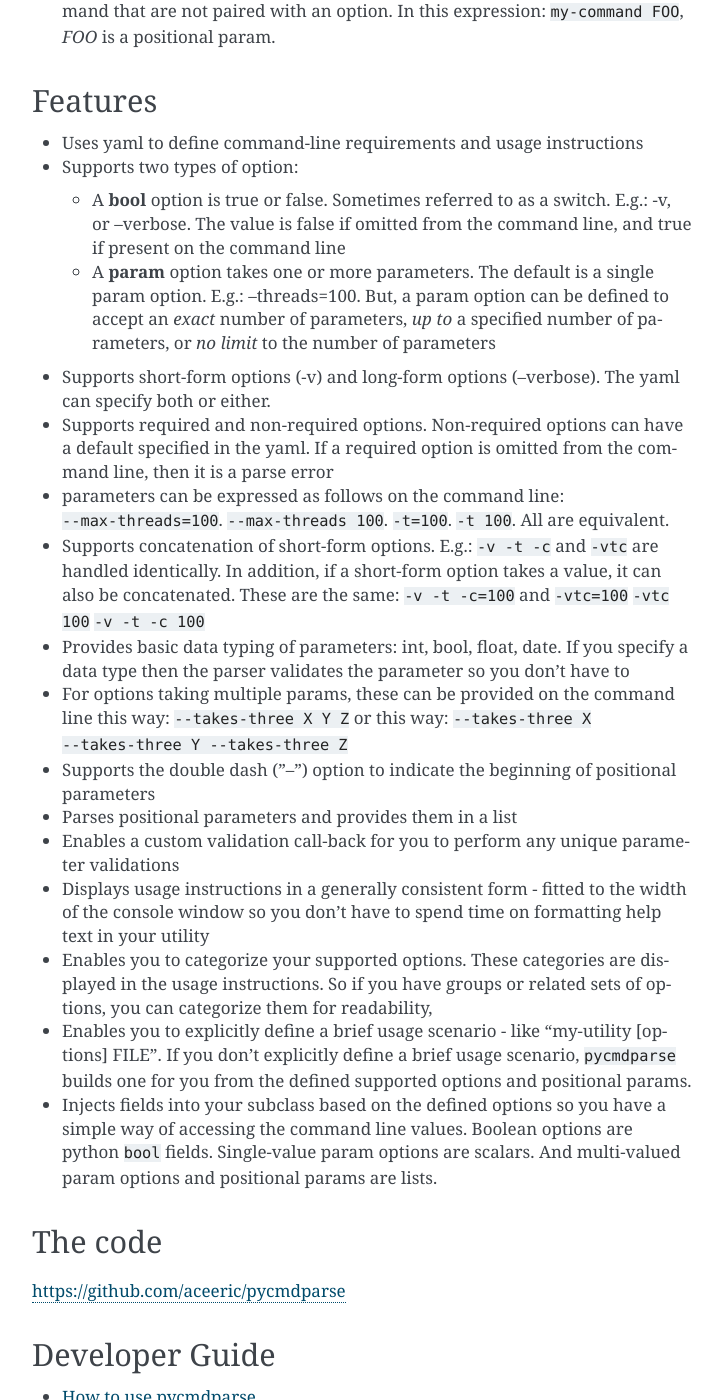
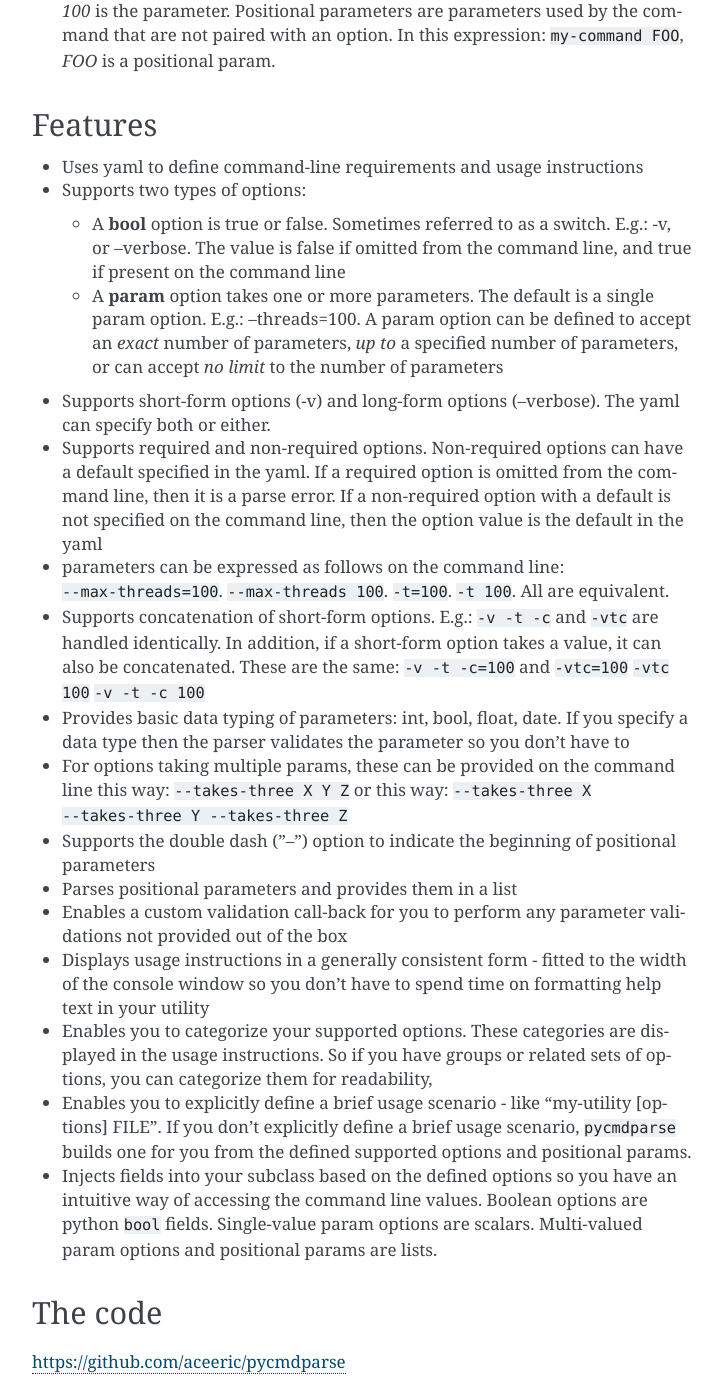
Before and after one commit to aceeric/pycmdparse, a Sphinx documentation site: the page built from docs/source/index.rst, in a window 1280 px wide and 1400 px high, scrolled down 2750 px. Shown: the whole window, without its empty margins (388-1110 px from the left). Built offline with Sphinx 7.4.7, drawn with Linux system fonts in a browser that asks for light colours; some of the changed text lies outside the part shown.

```diff
--- a/docs/source/devguide.rst
+++ b/docs/source/devguide.rst
@@ -1,4 +1,4 @@
-How to use pycmdparse
-=====================
+Developer Guide
+===============
 
 Foo!
--- a/docs/source/index.rst
+++ b/docs/source/index.rst
@@ -8,11 +8,11 @@
 
 If successful, the ``parse`` function injects fields into your subclass - one for each option defined in the yaml spec. Your utility then accesses the injected fields to get the values provided by the user
 
-If there is an error parsing the command line, or the user specifies -h or --help, your utility uses the base class ``display_info`` method to display the errors or display usage instructions - as specified in the yaml.
+If there is an error parsing the command line, or the user specifies -h or --help, your utility calls the base class ``display_info`` method to display the errors or display usage instructions - as specified in the yaml.
 
 A simple example
 ^^^^^^^^^^^^^^^^
-This is a console utility called "os-info":
+This is an illustrative console utility called "os-info":
 
 .. code-block:: python
 
@@ -113,39 +113,39 @@
 ^^^^^
 
 1) **arg**: An *arg* is a token on the command line. The first arg is the command name
-2) **option**: An *option* is an argument used by the command. E.g.: --verbose
+2) **option**: An *option* is an argument used by the command. E.g.: --verbose. Options begin with a dash or a double dash
 3) **parameter**: A *parameter* is a value that is used by an option or by the command. In this expression: ``--max-threads=100``, *--max-threads* is the option and *100* is the parameter. Positional parameters are parameters used by the command that are not paired with an option. In this expression: ``my-command FOO``, *FOO* is a positional param.
 
 Features
 ^^^^^^^^
 
 * Uses yaml to define command-line requirements and usage instructions
-* Supports two types of option:
+* Supports two types of options:
 
   * A **bool** option is true or false. Sometimes referred to as a switch. E.g.: -v, or --verbose. The value is false if omitted from the command line, and true if present on the command line
-  * A **param** option takes one or more parameters. The default is a single param option. E.g.: --threads=100. But, a param option can be defined to accept an *exact* number of parameters, *up to* a specified number of parameters, or *no limit* to the number of parameters
+  * A **param** option takes one or more parameters. The default is a single param option. E.g.: --threads=100. A param option can be defined to accept an *exact* number of parameters, *up to* a specified number of parameters, or can accept *no limit* to the number of parameters
 
 * Supports short-form options (-v) and long-form options (--verbose). The yaml can specify both or either.
-* Supports required and non-required options. Non-required options can have a default specified in the yaml. If a required option is omitted from the command line, then it is a parse error
+* Supports required and non-required options. Non-required options can have a default specified in the yaml. If a required option is omitted from the command line, then it is a parse error. If a non-required option with a default is not specified on the command line, then the option value is the default in the yaml
 * parameters can be expressed as follows on the command line: ``--max-threads=100``. ``--max-threads 100``. ``-t=100``. ``-t 100``. All are equivalent.
 * Supports concatenation of short-form options. E.g.: ``-v -t -c`` and ``-vtc`` are handled identically. In addition, if a short-form option takes a value, it can also be concatenated. These are the same: ``-v -t -c=100`` and ``-vtc=100`` ``-vtc 100`` ``-v -t -c 100``
 * Provides basic data typing of parameters: int, bool, float, date. If you specify a data type then the parser validates the parameter so you don't have to
 * For options taking multiple params, these can be provided on the command line this way: ``--takes-three X Y Z`` or this way: ``--takes-three X --takes-three Y --takes-three Z``
 * Supports the double dash ("--") option to indicate the beginning of positional parameters
 * Parses positional parameters and provides them in a list
-* Enables a custom validation call-back for you to perform any unique parameter validations
+* Enables a custom validation call-back for you to perform any parameter validations not provided out of the box
 * Displays usage instructions in a generally consistent form - fitted to the width of the console window so you don't have to spend time on formatting help text in your utility
 * Enables you to categorize your supported options. These categories are displayed in the usage instructions. So if you have groups or related sets of options, you can categorize them for readability,
 * Enables you to explicitly define a brief usage scenario - like "my-utility [options] FILE". If you don't explicitly define a brief usage scenario, ``pycmdparse`` builds one for you from the defined supported options and positional params.
-* Injects fields into your subclass based on the defined options so you have a simple way of accessing the command line values. Boolean options are python ``bool`` fields. Single-value param options are scalars. And multi-valued param options and positional params are lists.
+* Injects fields into your subclass based on the defined options so you have an intuitive way of accessing the command line values. Boolean options are python ``bool`` fields. Single-value param options are scalars. Multi-valued param options and positional params are lists.
 
 The code
 ^^^^^^^^
 
 https://github.com/aceeric/pycmdparse
 
-Developer Guide
-^^^^^^^^^^^^^^^
+Docs
+^^^^
 
 .. toctree::
    :maxdepth: 2
--- a/setup.py
+++ b/setup.py
@@ -37,7 +37,7 @@
         "Programming Language :: Python :: Implementation :: PyPy",
         "Topic :: Software Development :: Libraries :: Python Modules",
     ],
-    keywords="arg argument parse command line usage instructions console utility",
+    keywords="command line arg argument parse usage instructions console",
     packages=['pycmdparse'],
     install_requires=['PyYAML==5.1b3'],
     python_requires='~=3.6',
```
Also changed, not shown: README.md (+2 -2 lines), 1 other file.
